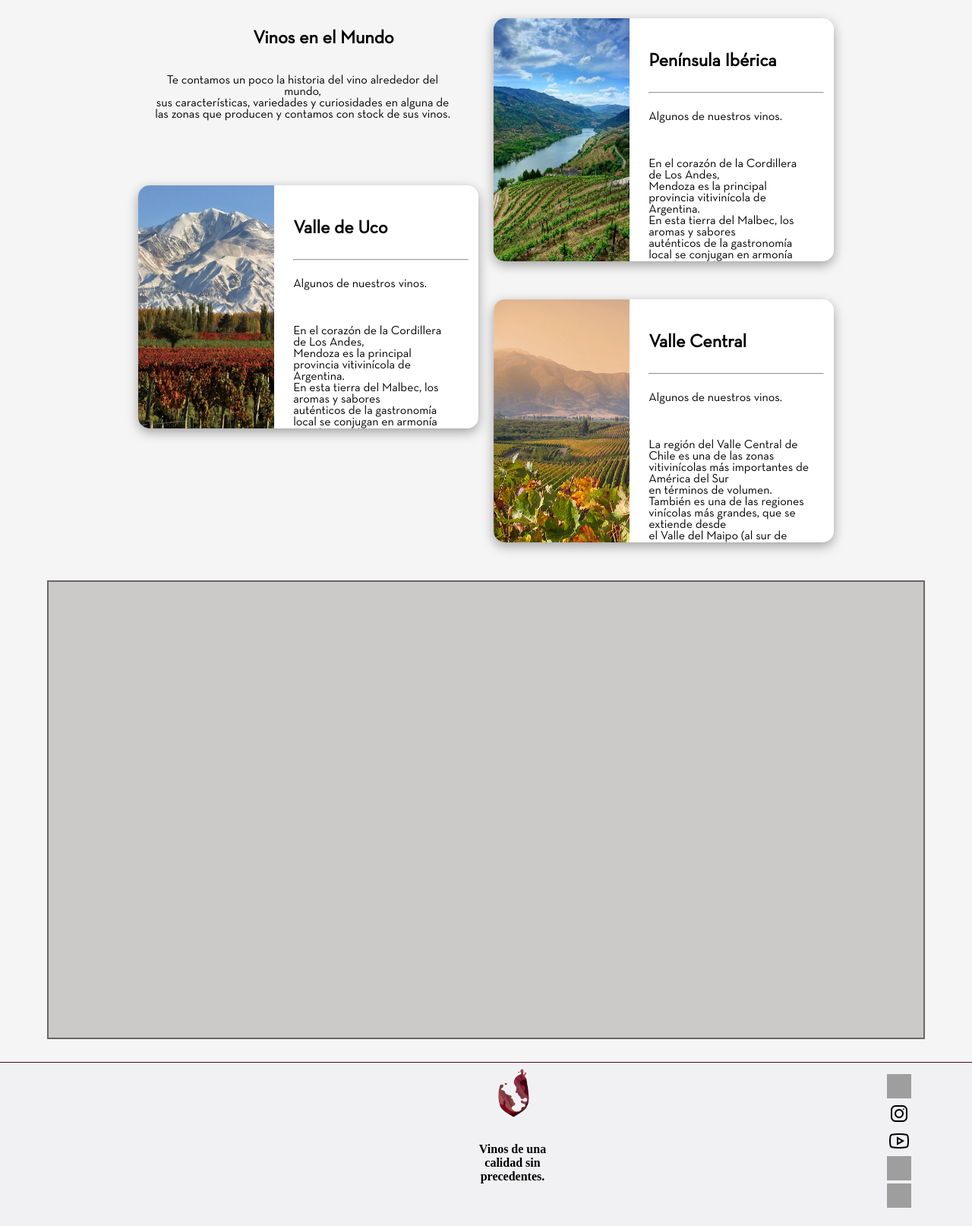
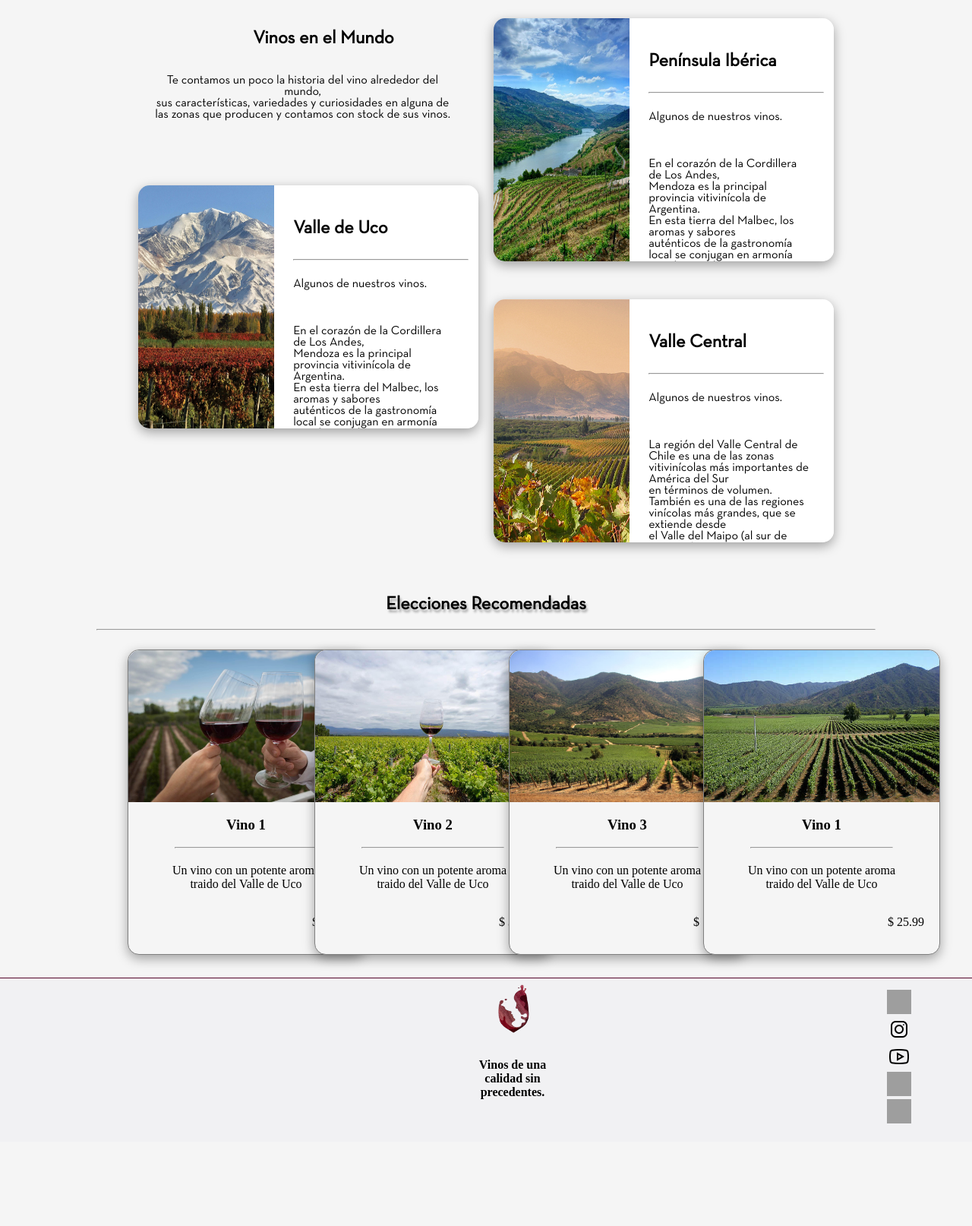
Before and after one commit to PabloGarcia18/Butique-Charruas, a PHP site: page / in a window 1280 px wide. Shown: the part 624-2238 px from the top of the page at 76% size. After the commit the page ends 2103 px from the top, so only its background shows below. Run offline with PHP 8.4, Linux system fonts and the light colour scheme; grey boxes are pictures that could not be loaded.

```diff
--- a/css/home.css
+++ b/css/home.css
@@ -17,30 +57,9 @@ video{
     width: 100%;
     height: 100%;
     object-fit: cover;
+    overflow: hidden;
 }
-.products{
-    position: relative;
-    display: grid;
-    height: 600px;
-    width: 90%;
-    transform: translate(-50%);
-    left: 50%;
-    background-color: rgb(204, 201, 201);
-    border: 2px solid rgb(105, 102, 102);
-}
-
-.contacto{
-    position:relative;
-    bottom: 0;
-    left: 0;
-    background-color: #F1F1F3;
-    border-top: 1px solid rgb(85, 5, 42);
-    width: 100%;
-    height: 215px;
-    margin-top: 30px;
-}
-
-
+/* Medio */
 #cont_regiones
 {
     position:relative;
@@ -131,6 +150,107 @@ video{
     color: grey;
     margin-left: 0;
 }
+
+/* Productos */
+.products{
+    position: relative;
+    display: grid;
+    height: auto;
+    width: 80vw;
+    left: 10vw;
+    grid-template-columns: repeat(4,20vw);
+    padding-left: 30px;
+
+}
+.product-title{
+    position: relative;
+    text-align: center;
+    font-family: 'Neutra-Text';
+    font-weight: 400;
+    text-shadow: 2px 4px 3px rgba(0,0,0,0.3);
+    margin-bottom: 25px;
+
+}
+.product-title hr{
+    width: 80%;
+}
+.vino{
+    position: relative;
+    width: 310px;
+    height: 400px;
+    border: solid 1px gray;
+    border-radius: 15px;
+    background-color: whitesmoke;
+    box-shadow: rgba(0, 0, 0, 0.35) 0px 5px 15px;
+    cursor: pointer;
+    transition: all cubic-bezier(0.39, 0.58, 0.57, 1) .5s;
+}
+.vino:nth-of-type(1) div{
+    position: relative;
+    width: 100%;
+    height: 50%;
+    border-radius: 15px 15px 0 0;
+    background-image: url("../assets/Wine.jpg"); /*Cargar Imagen de la SQL*/
+    background-size: 100% 100%;
+}
+.vino:nth-of-type(2) div{
+    position: relative;
+    width: 100%;
+    height: 50%;
+    border-radius: 15px 15px 0 0;
+    background-image: url("../assets/Wine2.jpg"); /*Cargar Imagen de la SQL*/
+    background-size: 100% 100%;
+}
+.vino:nth-of-type(3) div{
+    position: relative;
+    width: 100%;
+    height: 50%;
+    border-radius: 15px 15px 0 0;
+    background-image: url("../assets/Valle.jpg"); /*Cargar Imagen de la SQL*/
+    background-size: 100% 100%;
+}
+.vino:nth-of-type(4) div{
+    position: relative;
+    width: 100%;
+    height: 50%;
+    border-radius: 15px 15px 0 0;
+    background-image: url("../assets/Wine5.jpg"); /*Cargar Imagen de la SQL*/
+    background-size: 100% 100%;
+}
+.vino:hover{
+    transform: scale(1.05);
+}
+.vino:nth-of-type(1){
+    margin-left: 10px;
+}
+.vino h1:nth-of-type(1){
+    position: relative;
+    text-align: center;
+}
+.vino hr:nth-of-type(1){
+    width: 60%;
+}
+.vino p:nth-of-type(1){
+    position: relative;
+    text-align: center;
+    margin-top: 20px;
+}
+.vino p:nth-of-type(2){
+    position: relative;
+    float: right;
+    padding-right: 20px;
+}
+/* Abajo */
+.contacto{
+    position:relative;
+    bottom: 0;
+    left: 0;
+    background-color: #F1F1F3;
+    border-top: 1px solid rgb(85, 5, 42);
+    width: 100%;
+    height: 215px;
+    margin-top: 30px;
+}
 @media only screen and (max-width: 800px) {
     video{
         top: 52px;
--- a/css/login.css
+++ b/css/login.css
@@ -15,12 +15,8 @@
         background-image: url(../assets/wine2.jpg);
     }
 }
-body.pause {
-    height: 100%;
-    overflow: hidden;
-    transition: all ease-in-out .7s;
-  }
 .hidden {
+    transition: all ease-in-out 0.5s;
     display: none;
   }
 .login-cont{
--- a/index.php
+++ b/index.php
@@ -9,7 +9,7 @@
     <meta charset="UTF-8">
     <meta http-equiv="X-UA-Compatible" content="IE=edge">
     <meta name="viewport" content="width=device-width, initial-scale=1.0">
-    <title>Butique</title>
+    <title>Boutique</title>
     <!-- Boostrap
     <link href="https://cdn.jsdelivr.net/npm/bootstrap@5.1.3/dist/css/bootstrap.min.css" rel="stylesheet">
     <script src="https://cdn.jsdelivr.net/npm/bootstrap@5.1.3/dist/js/bootstrap.bundle.min.js"></script> -->
@@ -23,42 +23,59 @@
     <div>
     <!-- Menu -->
         <nav>
-            <p class="nav-contacto">Contacto</p>
-            <p class="nav-nosotros">Nosotros</p>
-            <img src="./assets/logo.png" class="nav-logo">
-            <p class="nav-vinos">Vinos</p>
-            <p class="nav-expe">Experiencias</p>
-            <img src="./assets/User_gold.png" class="perfil_gold" onclick="redirect('Usuario')"></img>
+            <p class="nav-contacto" style="display: none">Contacto</p>
+            <p class="nav-nosotros" style="display: none">Nosotros</p>
+            <img src="./assets/logo.png" class="nav-logo" style="display: none">
+            <p class="nav-vinos" style="display: none">Vinos</p>
+            <p class="nav-expe" style="display: none">Experiencias</p>
+            <img src="./assets/flecha.png" class="arrow" onclick="redirect('Scroll')">
             <img src="./assets/User_white.png" class="perfil_white" onclick="redirect('Usuario')"></img>
-            <img src="./assets/basket_gold.png" class="carro_gold"></img>
             <img src="./assets/basket_white.png" class="carro_white"></img>
+            <!--<img src="./assets/User_white.png" class="perfil_gold" style="right: 5rem; left: unset;" onclick="redirect('Usuario')"></img>
+            <img src="./assets/User_white.png" class="perfil_white" onclick="redirect('Usuario')"></img>
+            <img src="./assets/basket_white.png" class="carro_gold" style="right: 2rem; left: unset;"></img>
+            <img src="./assets/basket_white.png" class="carro_white"></img>-->
         </nav>
     </div>
     <div>
         <!-- Video -->
         <section class="intro-container">
-            <video muted autoplay loop style="filter: brightness(0.7);">
+            <video muted autoplay loop style="filter: brightness(0.7);" id="intro1">
                 <source src="./assets/Intro2.mp4"
                 type="video/mp4">
             </video>
+            <video muted pause loop style="display: none;" class="hidden" id="intro2">
+                <source src="./assets/Intro.mp4"
+                type="video/mp4">
+            </video>
             <span class="intro-text">
-                <p>Bienvenido a Butique de Vinos Charruas</p>
+                <p>Bienvenido a Boutique de Vinos Charruas</p>
                 <h1>DONDE NUESTRA ESPECIALIDAD SON LOS VINOS</h1>
             </span>
+            <!-- Slider -->
+            <section class="slider-check">
+                <!-- Boton 1 Intro Inicial -->
+                <button
+                    id="v1"
+                    onclick="slider(1)"
+                    style="
+                    border: solid 2.5px whitesmoke;
+                    background-color: whitesmoke;"
+                >
+                </button>
+                <!-- Boton 2 Intro Secundaria -->
+                <button id="v2"
+                    onclick="slider(2)"
+                    style="
+                    border: solid 2.5px whitesmoke;
+                    background-color: #867d8f;"
+                >
+                </button>
+            </section>
         </section>
     </div>
     <div>
-
-
-        <!-- Contenido
-        <div class="fila1">
-            <section class="Peninsula">
-                <span>
-                    En el corazón de la Cordillera de Los Andes, Mendoza es la principal provincia vitivinícola de Argentina. En esta tierra del Malbec, los aromas y sabores auténticos de la gastronomía local se conjugan en armonía con destacados vinos.
-                </span>
-            </section>
-        </div>-->
-
+        <!-- Regiones -->
         <section id="cont_regiones">
             <div class="col_regiones">
                 <div>
@@ -105,9 +122,47 @@
 
         <!-- Productos -->
     <div>
+        <section class="product-title">
+            <h1>Elecciones Recomendadas</h1>
+            <hr>
+        </section>
         <section class="products">
-            <div class="box-container">
-            </div>
+            <section class="vino">
+                <div>
+
+                </div>
+                <h1 class="P-Name">Vino 1</h1> <!-- Cargar Nombre de la SQL -->
+                <hr>
+                <p>Un vino con un potente aroma<br>traido del Valle de Uco</p> <!-- Descripcion SQL -->
+                <p class="price">$ 25.99</p> <!-- Cargar Precio de la SQL -->
+            </section>
+            <section class="vino">
+                <div>
+
+                </div>
+                <h1 class="P-Name">Vino 2</h1> <!-- Cargar Nombre de la SQL -->
+                <hr>
+                <p>Un vino con un potente aroma<br>traido del Valle de Uco</p> <!-- Descripcion SQL -->
+                <p class="price">$ 35.99</p> <!-- Cargar Precio de la SQL -->
+            </section>
+            <section class="vino">
+                <div>
+
+                </div>
+                <h1 class="P-Name">Vino 3</h1> <!-- Cargar Nombre de la SQL -->
+                <hr>
+                <p>Un vino con un potente aroma<br>traido del Valle de Uco</p> <!-- Descripcion SQL -->
+                <p class="price">$ 12.99</p> <!-- Cargar Precio de la SQL -->
+            </section>
+            <section class="vino">
+                <div>
+
+                </div>
+                <h1 class="P-Name">Vino 1</h1> <!-- Cargar Nombre de la SQL -->
+                <hr>
+                <p>Un vino con un potente aroma<br>traido del Valle de Uco</p> <!-- Descripcion SQL -->
+                <p class="price">$ 25.99</p> <!-- Cargar Precio de la SQL -->
+            </section>
         </section>
     </div>
     <div class="contacto">
@@ -119,4 +174,5 @@
     </div>
 </body>
 <script type = "text/javascript" src="js/General-Functions.js"></script>
+<script type = "text/javascript" src="js/slider.js"></script>
 </html>
```
Also changed, not shown: other parts of css/home.css (+40 -0 lines), css/index.css (+31 -31 lines), js/General-Functions.js (+43 -11 lines), js/slider.js (added, +44 -0 lines), assets/User_gold.png (deleted), assets/basket_gold.png (deleted), assets/flecha.png (added).
